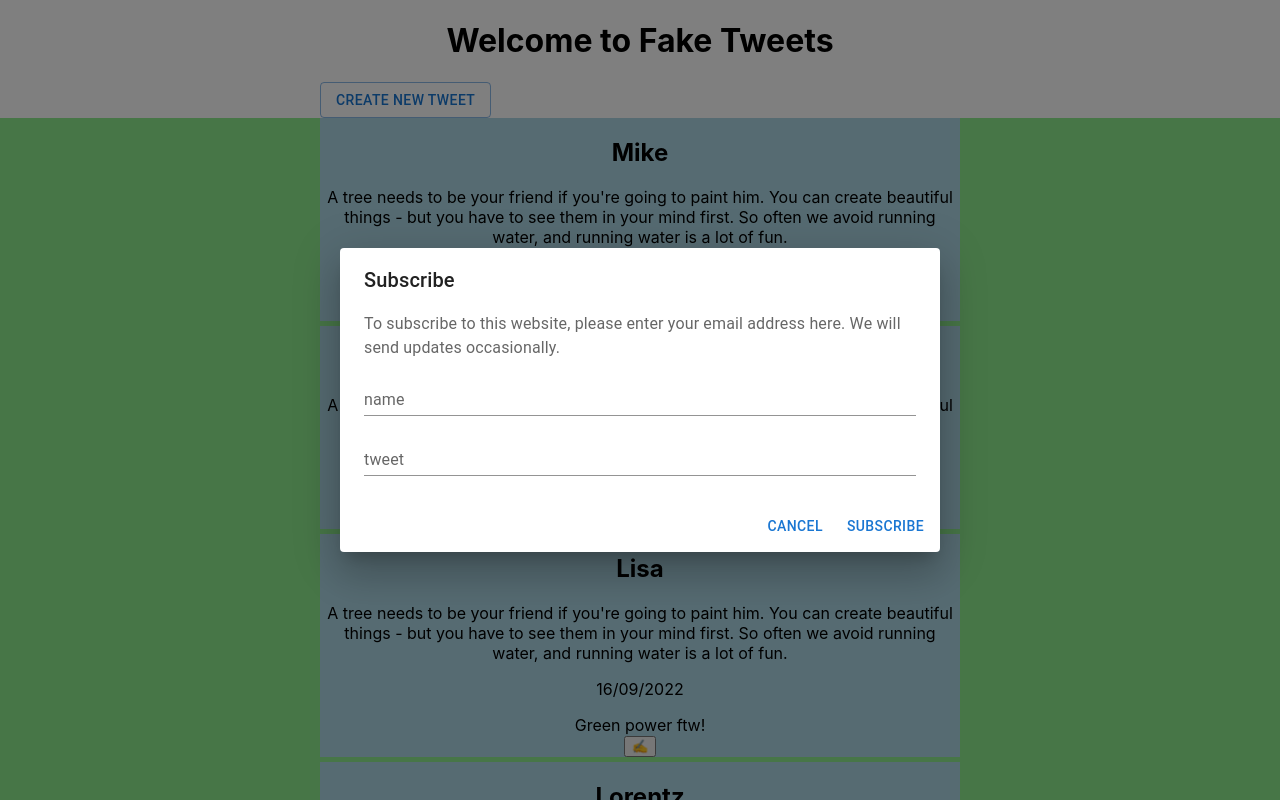
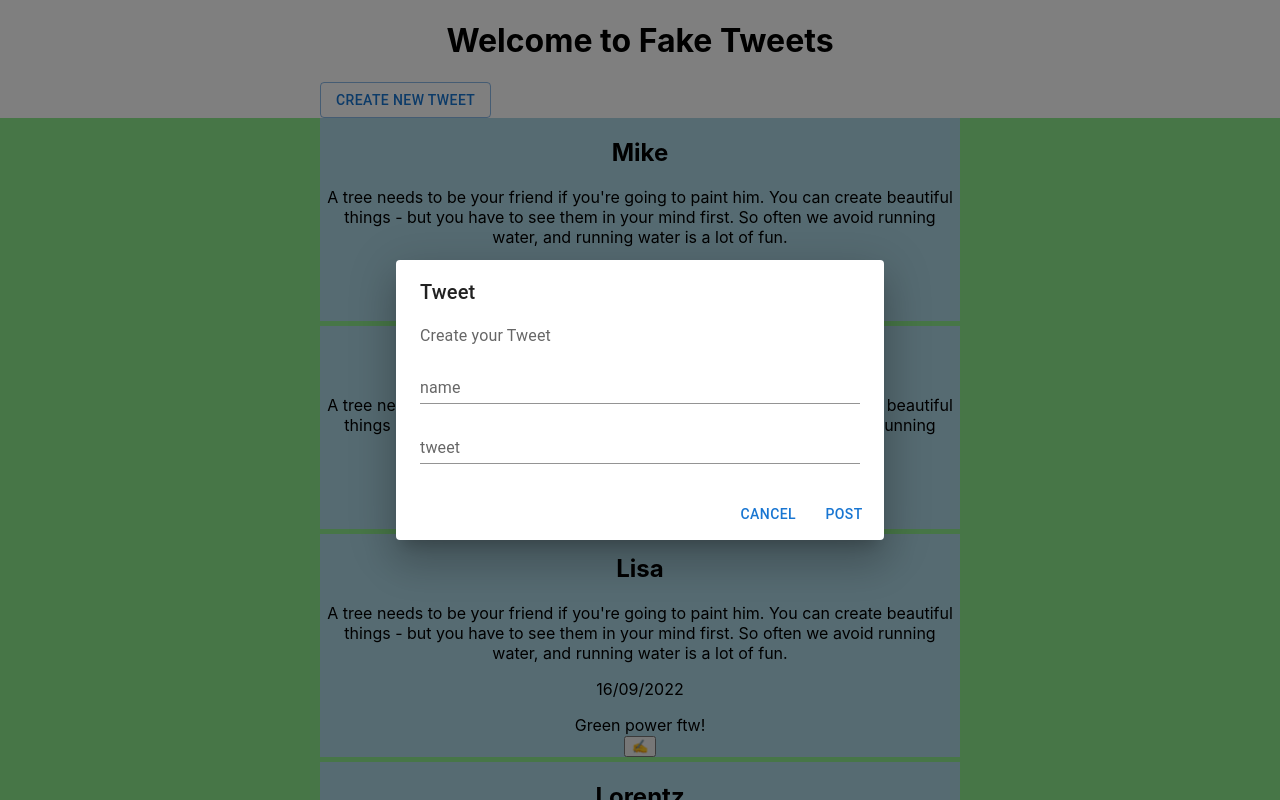
Before and after one commit to hamstercat007/fake-tweets, a React (Create React App) app: page / in a window 1280 px wide. Both pictures are taken after a click on the button "CREATE NEW TWEET". Shown: the top 800 px of the page. Built offline with nearby package versions, Linux system fonts and the light colour scheme.

Commit message:
creating a date object for the new tweet form

```diff
--- a/src/Components/TweetModal.js
+++ b/src/Components/TweetModal.js
@@ -1,3 +1,5 @@
+//copied from https://mui.com/material-ui/react-dialog/
+
 import * as React from 'react';
 import Button from '@mui/material/Button';
 import TextField from '@mui/material/TextField';
@@ -6,9 +8,12 @@ import DialogActions from '@mui/material/DialogActions';
 import DialogContent from '@mui/material/DialogContent';
 import DialogContentText from '@mui/material/DialogContentText';
 import DialogTitle from '@mui/material/DialogTitle';
+import {useState} from "react"
 
 export default function TweetModal() {
   const [open, setOpen] = React.useState(false);
+  const [name, setName] = useState("")
+  const [tweet, setTweet] = useState("")
 
   const handleClickOpen = () => {
     setOpen(true);
@@ -18,17 +23,27 @@ export default function TweetModal() {
     setOpen(false);
   };
 
+  function updateName(e) {
+    setName(e.target.value)
+    console.log("name:", e.target.value)
+  }
+  console.log("tweet:", tweet)
+
+  //name, tweet => push it to tweet data, re-render - take length of current array plus 1 = id, timestamp
+
+  //let today = new Date();
+// let newDate = today.getFullYear()+'-'+(today.getMonth()+1)+'-'+today.getDate() + " " + today.getHours() + ":" + today.getMinutes();
+
   return (
     <div>
       <Button variant="outlined" onClick={handleClickOpen}>
         Create New Tweet
       </Button>
       <Dialog open={open} onClose={handleClose}>
-        <DialogTitle>Subscribe</DialogTitle>
+        <DialogTitle>Tweet</DialogTitle>
         <DialogContent>
           <DialogContentText>
-            To subscribe to this website, please enter your email address here. We
-            will send updates occasionally.
+           Create your Tweet
           </DialogContentText>
           <TextField
             autoFocus
@@ -38,6 +53,7 @@ export default function TweetModal() {
             type="string"
             fullWidth
             variant="standard"
+            onChange={updateName}
           />
             <TextField
             autoFocus
@@ -47,11 +63,12 @@ export default function TweetModal() {
             type="string"
             fullWidth
             variant="standard"
+            onChange={(e) => setTweet(e.target.value)}
           />
         </DialogContent>
         <DialogActions>
           <Button onClick={handleClose}>Cancel</Button>
-          <Button onClick={handleClose}>Subscribe</Button>
+          <Button onClick={handleClose}>Post</Button>
         </DialogActions>
       </Dialog>
     </div>
```
